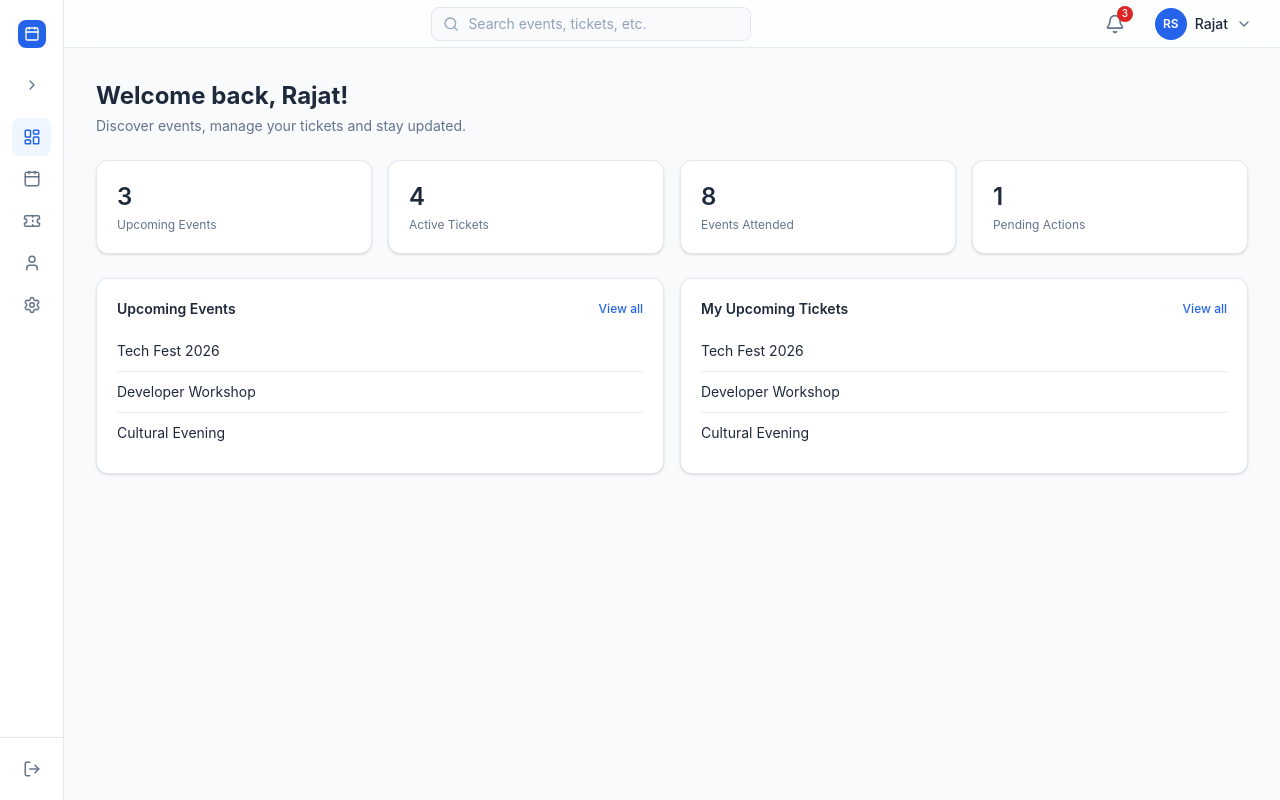
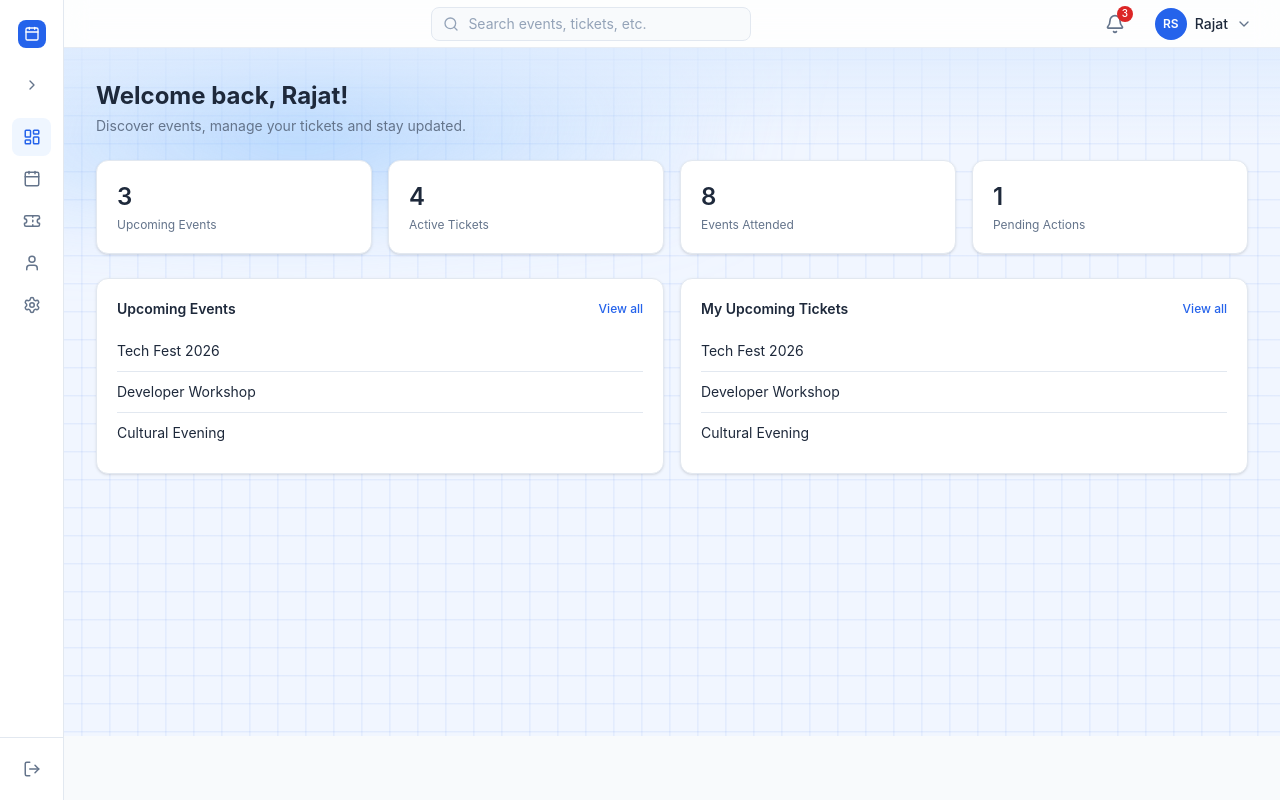
Before and after one commit to Anushka-Verma-CODES/EventPulse, a React (Vite) app in the folder frontend/: page /attendee/dashboard in a window 1280 px wide. Built offline with nearby package versions, Linux system fonts and the light colour scheme.

Commit message:
feat: add DashboardBackdrop component and integrate into attendee, organizer, and volunteer dashboards

```diff
--- /dev/null
+++ b/frontend/src/components/ui/DashboardBackdrop.tsx
@@ -0,0 +1,36 @@
+export default function DashboardBackdrop() {
+  return (
+    <>
+      <style>{`
+        @keyframes dashboardGridDrift {
+          from { background-position: 0 0, 0 0; }
+          to { background-position: 32px 24px, -48px 0; }
+        }
+
+        @keyframes dashboardSweep {
+          0%, 100% { opacity: 0.3; transform: translateX(-12%) skewX(-12deg); }
+          50% { opacity: 0.62; transform: translateX(12%) skewX(-12deg); }
+        }
+      `}</style>
+      <div
+        aria-hidden="true"
+        className="pointer-events-none absolute inset-0 overflow-hidden bg-[#F1F6FF]"
+      >
+        <div
+          className="absolute -inset-20 opacity-100"
+          style={{
+            backgroundImage:
+              "linear-gradient(rgba(37,99,235,0.11) 1px, transparent 1px), linear-gradient(90deg, rgba(37,99,235,0.11) 1px, transparent 1px)",
+            backgroundSize: "28px 28px",
+            animation: "dashboardGridDrift 18s linear infinite",
+          }}
+        />
+        <div
+          className="absolute -left-1/4 top-0 h-40 w-3/4 bg-gradient-to-r from-transparent via-[#93C5FD] to-transparent blur-2xl"
+          style={{ animation: "dashboardSweep 9s ease-in-out infinite" }}
+        />
+        <div className="absolute inset-x-0 top-0 h-24 bg-gradient-to-b from-[#DBEAFE]/70 to-transparent" />
+      </div>
+    </>
+  );
+}
--- a/frontend/src/pages/attendee/Dashboard.tsx
+++ b/frontend/src/pages/attendee/Dashboard.tsx
@@ -1,5 +1,6 @@
 import { Link } from "react-router-dom";
 import { mockAttendee } from "../../lib/mockUser";
+import DashboardBackdrop from "../../components/ui/DashboardBackdrop";
 
 const stats = [
   { label: "Upcoming Events", value: 3 },
@@ -13,7 +14,9 @@ const upcomingTickets = ["Tech Fest 2026", "Developer Workshop", "Cultural Eveni
 
 export default function Dashboard() {
   return (
-    <div>
+    <div className="relative isolate -m-6 min-h-full overflow-hidden p-6 sm:-m-8 sm:p-8">
+      <DashboardBackdrop />
+      <div className="relative z-10">
       <h2 className="text-2xl font-bold text-[#1E293B]">
         Welcome back, {mockAttendee.name.split(" ")[0]}!
       </h2>
@@ -69,6 +72,7 @@ export default function Dashboard() {
           </ul>
         </div>
       </div>
+      </div>
     </div>
   );
 }
--- a/frontend/src/pages/organizer/Dashboard.tsx
+++ b/frontend/src/pages/organizer/Dashboard.tsx
@@ -8,13 +8,16 @@ import {
   weeklyAttendance,
   recentActivity,
 } from "../../lib/organizerMockData";
+import DashboardBackdrop from "../../components/ui/DashboardBackdrop";
 
 export default function OrganizerDashboard() {
   const upcoming = organizerEvents.filter((e) => e.status === "Upcoming");
   const maxAttendance = Math.max(...weeklyAttendance.map((d) => d.value));
 
   return (
-    <div>
+    <div className="relative isolate -m-6 min-h-full overflow-hidden p-6 sm:-m-8 sm:p-8">
+      <DashboardBackdrop />
+      <div className="relative z-10">
       <div className="flex flex-wrap items-center justify-between gap-3">
         <div>
           <h2 className="text-2xl font-bold text-[#1E293B]">
@@ -99,6 +102,7 @@ export default function OrganizerDashboard() {
           ))}
         </ul>
       </div>
+      </div>
     </div>
   );
 }
--- a/frontend/src/pages/volunteer/Dashboard.tsx
+++ b/frontend/src/pages/volunteer/Dashboard.tsx
@@ -2,10 +2,13 @@ import { Link } from "react-router-dom";
 import StatCard from "../../components/volunteer/StatCard";
 import StatusBadge from "../../components/volunteer/StatusBadge";
 import { mockVolunteer, volunteerStats, nextShift, myEvents, recentActivity } from "../../lib/volunteerMockData";
+import DashboardBackdrop from "../../components/ui/DashboardBackdrop";
 
 export default function VolunteerDashboard() {
   return (
-    <div>
+    <div className="relative isolate -m-6 min-h-full overflow-hidden p-6 sm:-m-8 sm:p-8">
+      <DashboardBackdrop />
+      <div className="relative z-10">
       <div className="flex flex-wrap items-center justify-between gap-3">
         <div>
           <h2 className="text-2xl font-bold text-[#1E293B]">
@@ -83,6 +86,7 @@ export default function VolunteerDashboard() {
           </ul>
         </div>
       </div>
+      </div>
     </div>
   );
 }
```
